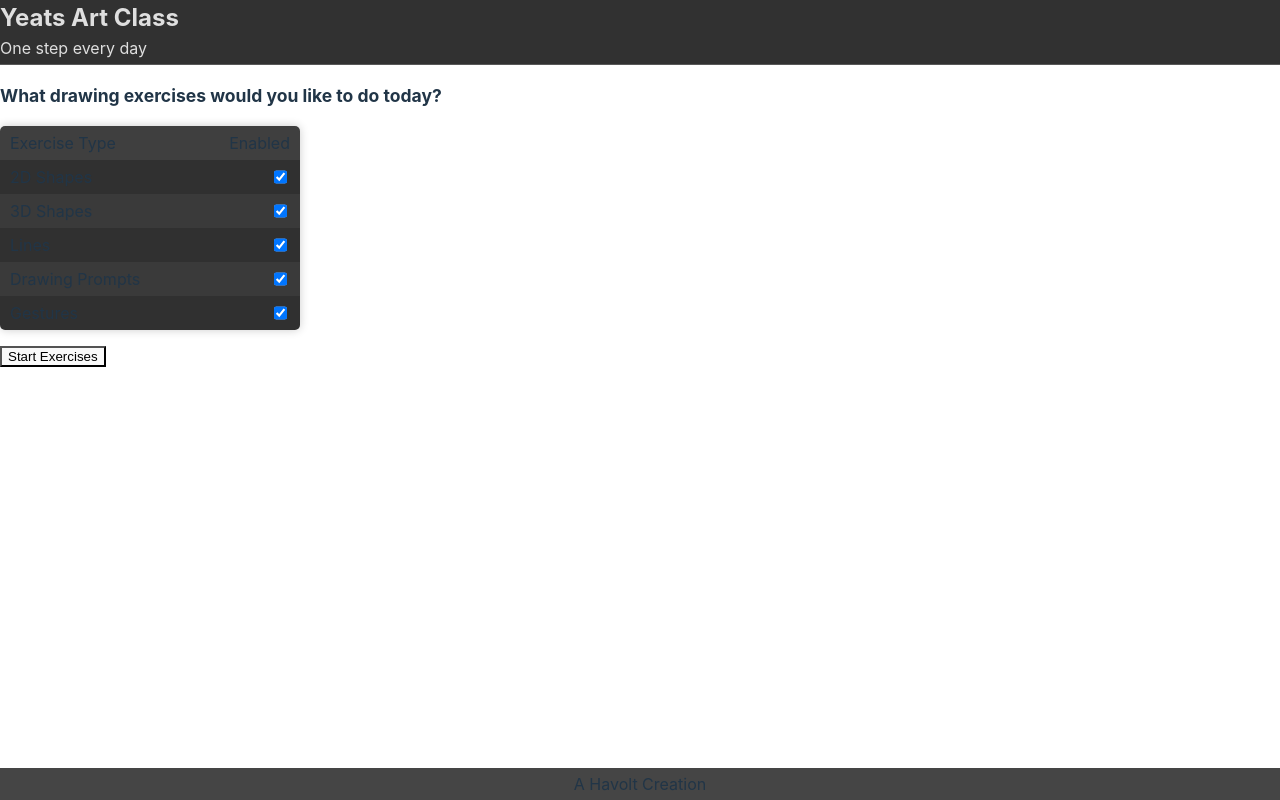
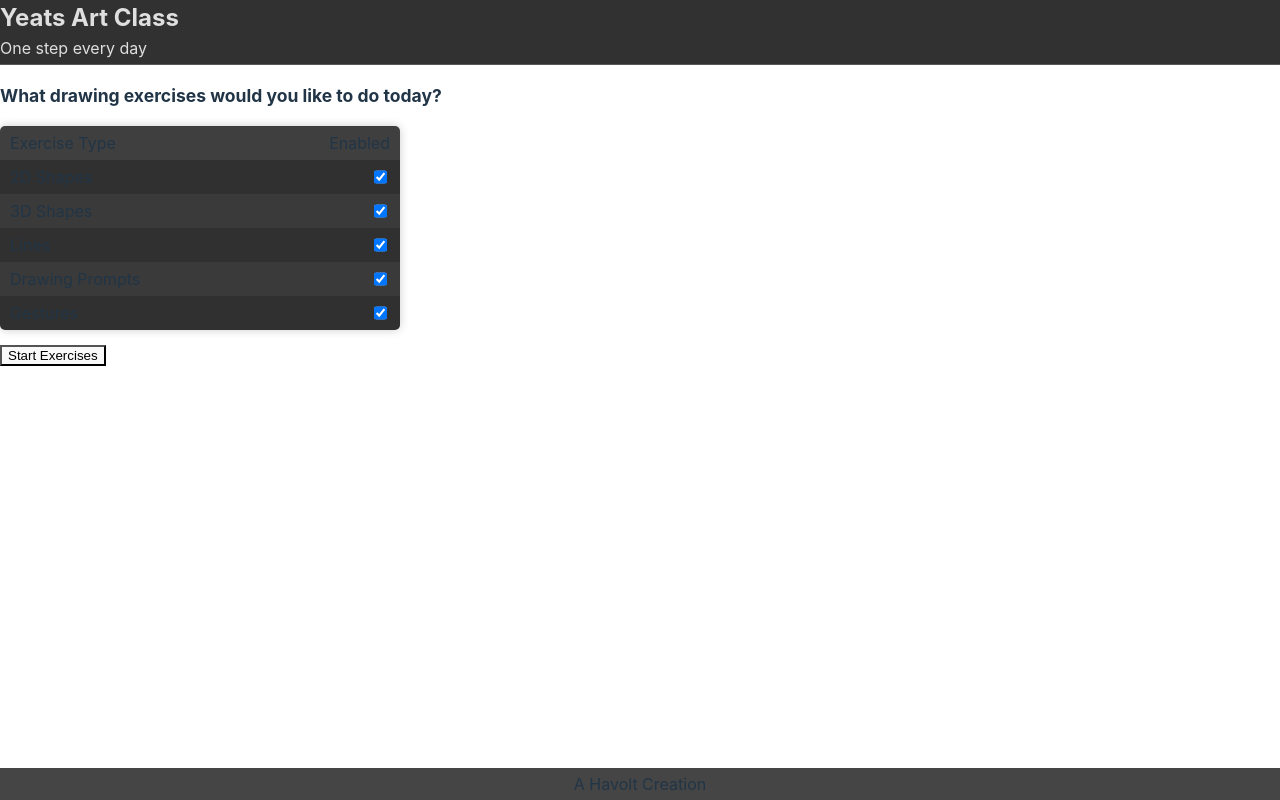
Before and after one commit to Havolt/yeats, a React (Vite) app: page / in a window 1280 px wide. Built offline with nearby package versions, Linux system fonts and the light colour scheme.

Commit message:
Add text warning user they need to select at least one exercise

```diff
--- a/src/components/ExerciseList/ExerciseList.scss
+++ b/src/components/ExerciseList/ExerciseList.scss
@@ -1,5 +1,5 @@
 .exercise-list {
-    width: 30rem;
+    width: 40rem;
     border-radius: .5rem;
     overflow: hidden;
     box-shadow: 0 0 1rem #07070733;
@@ -20,9 +20,7 @@
         }
 
         &:first-child {
-            background-color: rgb(63, 63, 63);
+            background-color: #3f3f3f;
         }
-
-
     }
 }
--- a/src/components/SiteMain/SiteMain.scss
+++ b/src/components/SiteMain/SiteMain.scss
@@ -38,4 +38,15 @@
             width: 20rem;
         }
     }
+
+    &__start {
+        display: flex;
+        gap: 1rem;
+        align-items: center;
+
+        span {
+            color: #d40101;
+            font-size: 1.2rem;
+        }
+    }
 }
--- a/src/components/SiteMain/SiteMain.tsx
+++ b/src/components/SiteMain/SiteMain.tsx
@@ -134,7 +134,10 @@ function SiteMain({}: Props) {
   // Initial setup elements
   const exerciseSetup = <div className='site-main__setup'>
     <ExerciseList exerciseGroups={exerciseList} updateActiveExercises={updateActiveExercises} />
-    <button disabled={!hasSelectedExercises ()} onClick={start} type="submit">Start Exercises</button>
+    <div className='site-main__start'>
+      <button disabled={!hasSelectedExercises ()} onClick={start} type="submit">Start Exercises</button>
+      { !hasSelectedExercises() && <span>You need to select at least one exercise to continue</span> }
+    </div>
   </div>
 
   const exercisesFinished = <div className='site-main__complete'>
```
